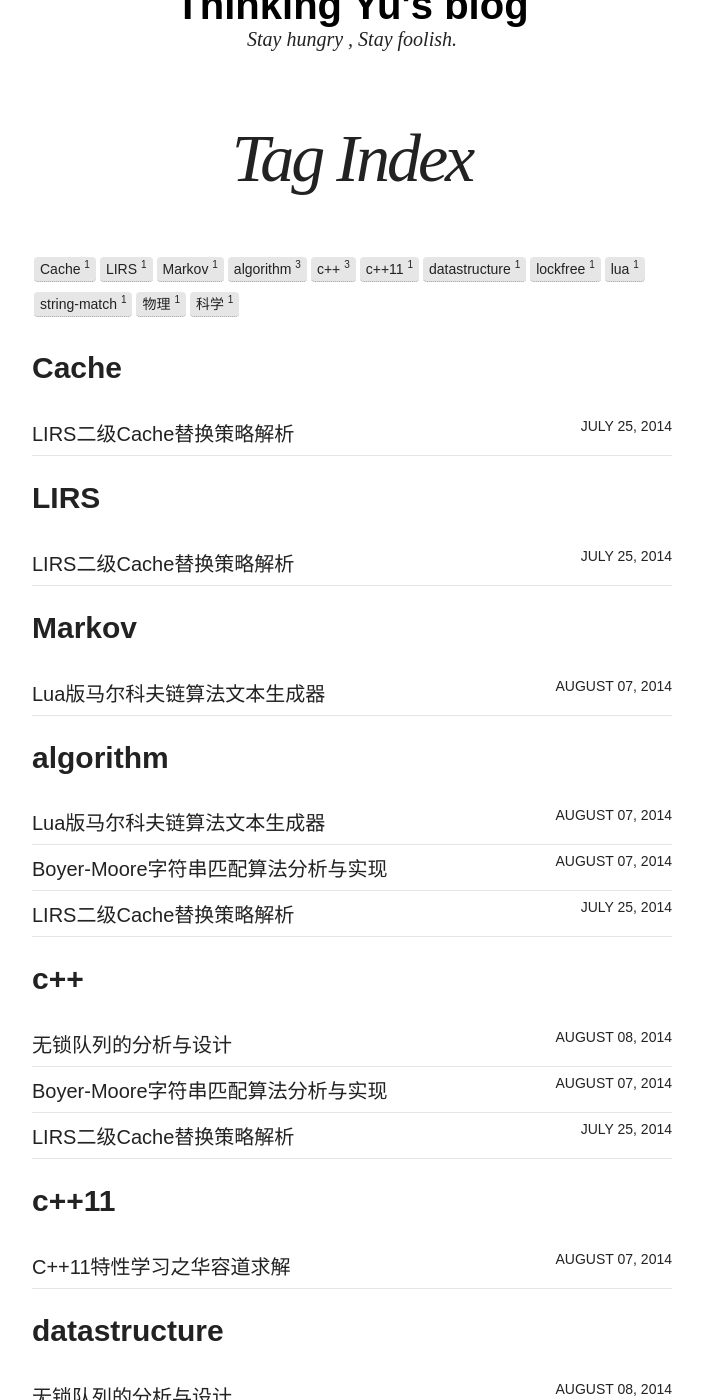
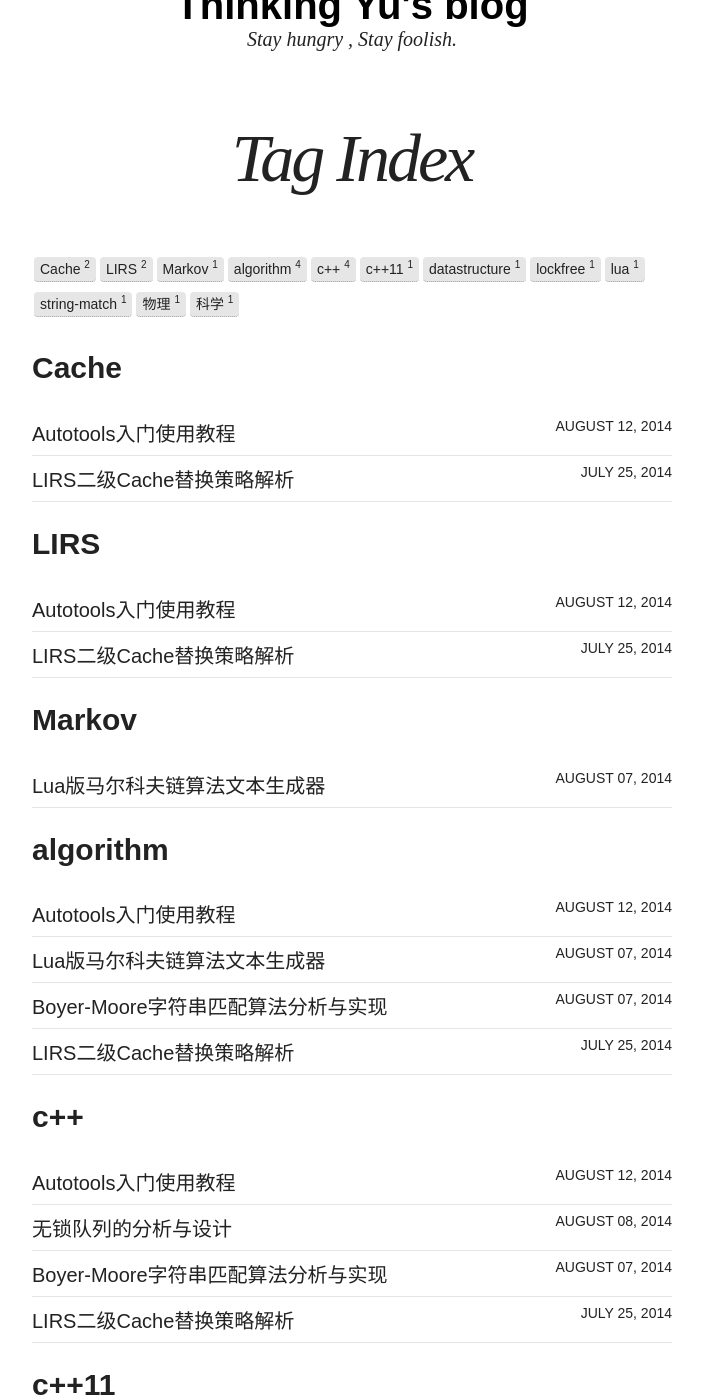
Before and after one commit to wuyu201321060203/wuyu201321060203.github.io, a Jekyll site: the page built from tags.html, in a window 1280 px wide and 1400 px high, scrolled down 343 px. Shown: the whole window, without its empty margins (288-991 px from the left). Built offline with Jekyll 4.4.1, drawn with Linux system fonts in a browser that asks for light colours; nearby versions of some CDN libraries; some of the changed lines change nothing that is shown.

Commit message:
first post of autotools

```diff
--- a/_posts/2014-08-12-Autotools.md
+++ b/_posts/2014-08-12-Autotools.md
@@ -1,3 +1,17 @@
+---
+layout: post
+title:  Autotools入门使用教程
+category: projects
+tags: LIRS Cache algorithm c++
+image:
+    feature: head3.jpg
+author:
+    name:   WuYu
+    avatar: bio-photo-alt.jpg
+comments: true
+share: true
+---
+
 #### 1. 什么是Autotools
 
 The GNU build system, also known as the Autotools, is a suite of programming tools designed to assist in making source code packages portable to many Unix-like systems.------Wikipedia
@@ -27,6 +41,174 @@ Autotools的基本工作流程如下图所示：
 
 {% highlight python %}
 
+#!/usr/local/bin/python
+
+##
+# create a empty project in current directory
+# with autoconf tools
+#
+import os
+import sys
+import re
+
+## declaring of functions
+def mkdir(dir):
+	"""make a directory if not exists"""
+	if not os.path.exists(dir):
+		os.makedirs(dir)
+
+
+# check the input arguments
+if len(sys.argv) < 4:
+	print 'Usage: createEmpytProject ProjectName Version Email.'
+	exit(1)
+
+project = sys.argv[1]
+version = sys.argv[2]
+email = sys.argv[3]
+
+# make the directories of project
+mkdir(project)
+os.chdir(project)
+mkdir('include')
+mkdir('include/misc')
+mkdir('src')
+mkdir('src/misc')
+mkdir('test')
+mkdir('scripts')
+mkdir('build')
+mkdir('doc')
+mkdir('m4')
+
+# generate configure.ac
+print("Generating configure.ac...")
+os.system('autoscan')
+file = open("configure.scan")
+ac = file.read()
+file.close()
+
+append = "AC_INIT([" + project + "], [" + version + "], [" + email + "])\n\
+AC_CONFIG_SRCDIR([])\n\
+AM_INIT_AUTOMAKE(" + project + ", " + version + ")\n\
+AC_CONFIG_HEADERS([config.h])\n\
+AC_CONFIG_MACRO_DIR([m4])"
+pattern = "AC_INIT\(\[FULL-PACKAGE-NAME\], \[VERSION\], \[BUG-REPORT-ADDRESS\]\)"
+ac = re.sub(pattern, append, ac)
+
+append = "# Checks for programs.\n\
+AC_PROG_CC(clang llvm-gcc gcc)\n\
+AC_PROG_CXX(clang++ llvm-g++ g++)\n\
+AC_PROG_CPP\n\
+AC_PROG_AWK\n\
+AC_PROG_INSTALL\n\
+AC_PROG_LN_S\n\
+AC_PROG_MAKE_SET\n\
+LT_INIT\n\
+AC_PROG_LIBTOOL\n\
+AC_ARG_ENABLE(debug, [  --enable-debug\tEnable DEBUG output. ],\n\
+\t[ CXXFLAGS=\"-O0 -DDEBUG -Wall -Werror\" ],\n\
+\t[ CXXFLAGS=\"-O3 -Wall -Werror\" ])"
+ac = re.sub("# Checks for programs.", append, ac)
+
+append = "AC_CONFIG_FILES([Makefile src/Makefile test/Makefile])\n\
+AC_OUTPUT"
+ac = re.sub("AC_OUTPUT", append, ac)
+
+file = open("configure.ac", 'w')
+file.write(ac)
+file.close()
+os.system('rm autoscan*.log')
+os.system('rm configure.scan')
+del file
+del append
+
+# generate automake.am
+print("Generating Makefile.am...")
+am = open('Makefile.am', 'w')
+am.write('ACLOCAL_AMFLAGS = -I m4\nSUBDIRS = src test\nEXTRA_DIST = include doc')
+am.close()
+
+os.chdir('test')
+am = open('Makefile.am', 'w')
+am.write('INCLUDES = -I$(top_srcdir)/include -I$(top_srcdir)/src\n' +
+		 'include_HEADERS = suites.h LogTest.h ExceptionTest.h\n' +
+		 'noinst_PROGRAMS = ../bin/test\n' +
+		 '___bin_test_SOURCES = test.cc LogTest.cc ExceptionTest.cc\n' +
+		 '___bin_test_LDADD = ../src/lib' + project + '.la\n' +
+		 '___bin_test_LDFLAGS = -L/usr/local/lib -lboost_unit_test_framework')
+am.close()
+os.system('cp ~/reposit/test.cc .')
+os.system('cp ~/reposit/suites.h .')
+os.system('cp ~/reposit/LogTest.h .')
+os.system('cp ~/reposit/LogTest.cc .')
+os.system('cp ~/reposit/ExceptionTest.h .')
+os.system('cp ~/reposit/ExceptionTest.cc .')
+
+os.chdir('../include/misc')
+os.system('cp ~/reposit/Log.h .')
+os.system('cp ~/reposit/Exception.h .')
+os.chdir('../../src/misc')
+os.system('cp ~/reposit/Log.cc .')
+
+os.chdir('..')
+am = open('Makefile.am', 'w')
+am.write('INCLUDES = -I$(top_srcdir)/include\n' +
+		 'include_HEADERS = \n' +
+		 '\n#\n' +
+		 '# lib' + project + '.la\n' +
+		 '#\n' +
+		 'lib_LTLIBRARIES = lib' + project + '.la\n' +
+		 'lib' + project + '_la_SOURCES = ./misc/Log.cc')
+am.close()
+os.chdir('..')
+
+# copy integrated test framework
+print('Copying integrated test framework...')
+os.chdir('scripts')
+os.system('cp ~/reposit/itframe.py .')
+os.system('cp ~/reposit/test.py .')
+f = open('test.py', 'r')
+kk = f.read()
+f.close()
+kkk = re.sub('\?\?\?', project, kk)
+f = open('test.py', 'w')
+f.write(str(kkk))
+f.close()
+os.chdir('..')
+del f
+del kk
+del kkk
+
+# copy document templates
+print('Copying document templates...')
+os.chdir('doc')
+os.system('cp ~/reposit/requirements.dot .')
+os.system('cp ~/reposit/architecture.dot .')
+os.chdir('..')
+
+# append files
+print('Appending some files...')
+os.system('touch NEWS')
+os.system('touch README')
+os.system('touch AUTHORS')
+os.system('touch COPYING')
+os.system('touch INSTALL')
+os.system('touch ChangeLog')
+
+# configure
+print('Configure...')
+os.system('libtoolize')
+os.system('aclocal')
+os.system('autoheader')
+os.system('autoconf')
+os.system('automake --add-missing')
+
+# build
+print('Building...')
+os.chdir('build')
+os.system('../configure --enable-debug')
+os.system('make')
+
 {% endhighlight %}
 
 下面分别是示例configure.ac，Makefile.am,小工具使用教程的网址，它们都挂在了我的github的相应项目里。
```
Also changed, not shown: images/autotools1.png (added).
